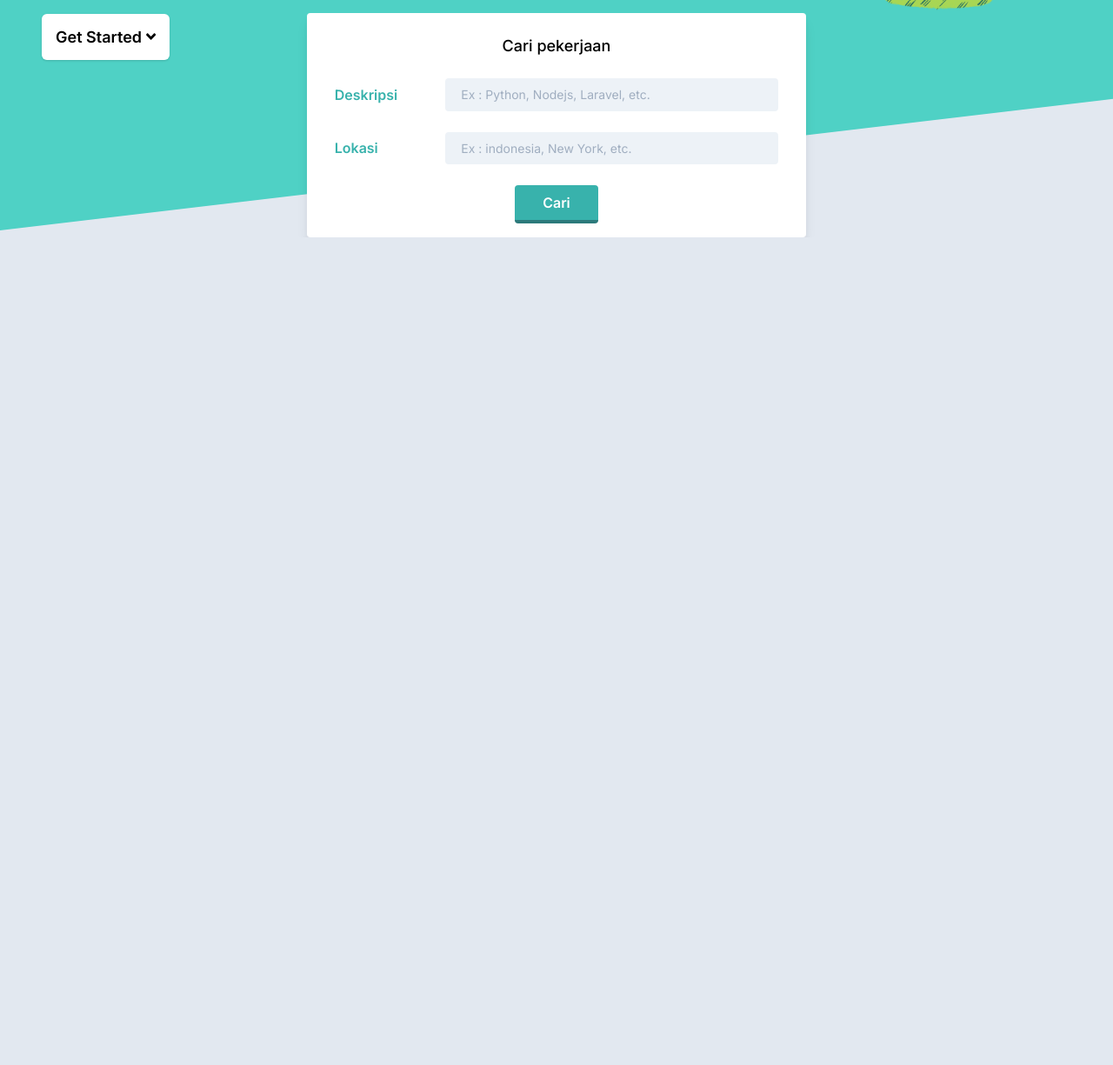
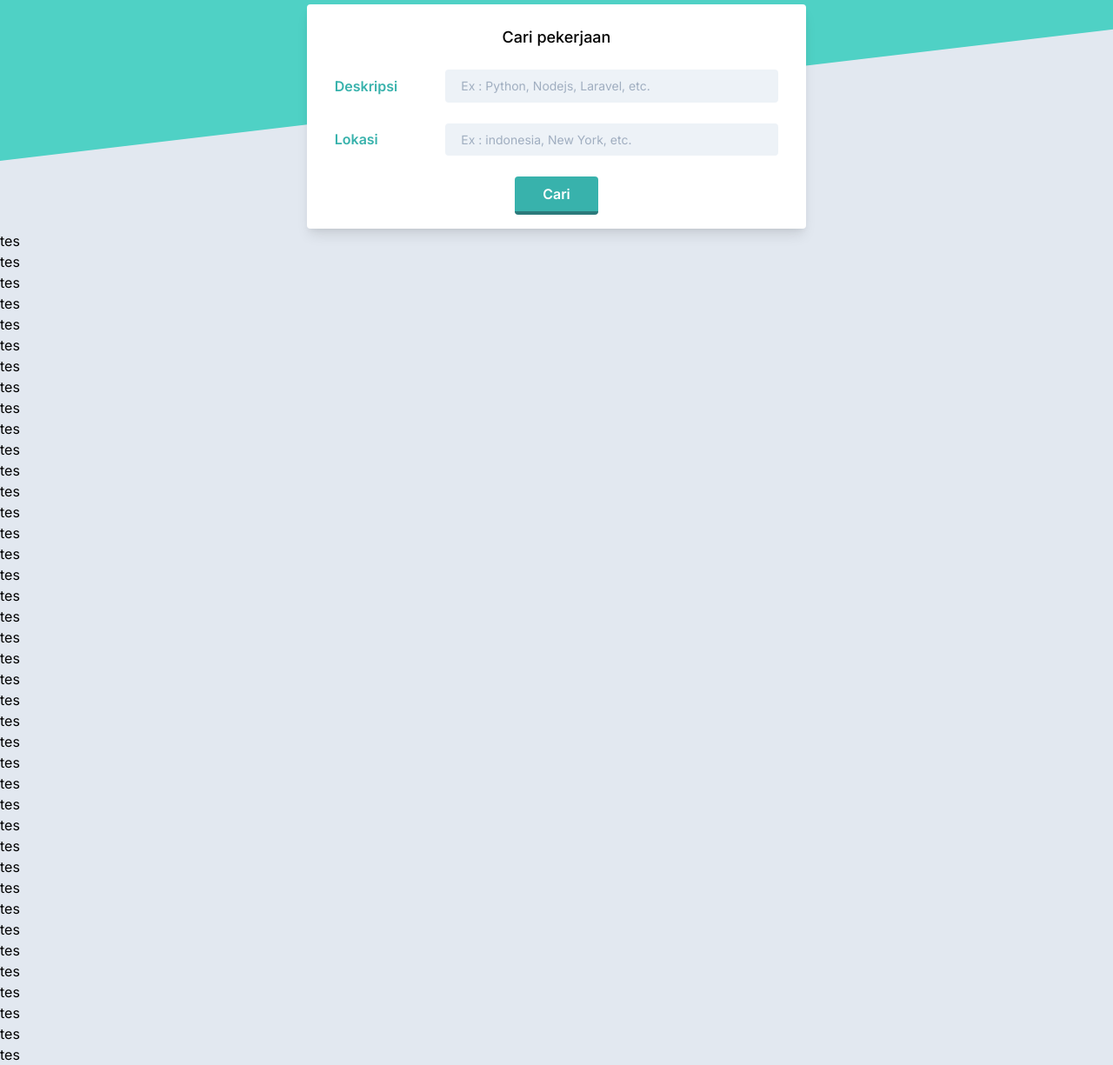
Before and after one commit to afandilham/github-job-listing, a website built with webpack: page src/index.html in a window 1280 px wide. Shown: the part 537-1762 px from the top of the page at 87% size. Before the commit the page ends 810 px from the top, so only its background shows below. Built offline with nearby package versions, Linux system fonts and the light colour scheme; files whose address does not match are found by name.

Commit message:
Fixed some bugs

```diff
--- a/src/index.html
+++ b/src/index.html
@@ -8,10 +8,9 @@
 </head>
 <body class="bg-gray-300">
   <nav-bar></nav-bar>
-  <div id="header" class="relative">
   <hero-section></hero-section>
-    <div id="search" class="absolute text-center left-0 right-0 bottom-0 flex justify-center -mb-32 md:-mb-2 mx-4">
-      <div class="max-w-auto rounded overflow-hidden shadow-lg bg-white px-8">
+  <div id="search" class="absolute text-center left-0 right-0 bottom-0 flex justify-center mx-4">
+    <div class="max-w-auto rounded overflow-hidden shadow-lg bg-white px-8 -mb-48 mt-32 md:mb-0 md:mt-32">
       <h2 class="text-lg text-w-base text-center my-6">Cari pekerjaan</h2>
       <div class="md:flex md:items-center justify-start mb-6">
         <div class="md:w-1/3">
@@ -38,6 +37,48 @@
       </button>
     </div>
   </div>
-  </div>
+
+  <ul>
+    <li>tes</li>
+    <li>tes</li>
+    <li>tes</li>
+    <li>tes</li>
+    <li>tes</li>
+    <li>tes</li>
+    <li>tes</li>
+    <li>tes</li>
+    <li>tes</li>
+    <li>tes</li>
+    <li>tes</li>
+    <li>tes</li>
+    <li>tes</li>
+    <li>tes</li>
+    <li>tes</li>
+    <li>tes</li>
+    <li>tes</li>
+    <li>tes</li>
+    <li>tes</li>
+    <li>tes</li>
+    <li>tes</li>
+    <li>tes</li>
+    <li>tes</li>
+    <li>tes</li>
+    <li>tes</li>
+    <li>tes</li>
+    <li>tes</li>
+    <li>tes</li>
+    <li>tes</li>
+    <li>tes</li>
+    <li>tes</li>
+    <li>tes</li>
+    <li>tes</li>
+    <li>tes</li>
+    <li>tes</li>
+    <li>tes</li>
+    <li>tes</li>
+    <li>tes</li>
+    <li>tes</li>
+    <li>tes</li>
+  </ul>
 </body>
 </html>
--- a/src/js/components/Header.js
+++ b/src/js/components/Header.js
@@ -25,7 +25,7 @@ class Header extends HTMLElement {
 
         .header-image .hero-image
       </style>
-      <div class="bg-teal-400 header-webclip flex justify-start items-start md:items-center">
+      <div class="bg-teal-400 header-webclip flex justify-start items-start md:items-center relative -mt-0 mb-10 md:-mt-20 md:mb-20">
         <div class="w-4/5 mx-12 mt-12 lg:mt-0 md:mt-8 sm:mt-12">
           <h1 class="text-3xl md:text-3xl lg:text-4xl xl:text-5xl text-w-bold">Github Job Listing</h1>
           <p class="w-full sm:w-4/5 md:w-2/3 lg:w-2/3 xl:lg:w-1/3 text-base xl:text-lg lg:text-lg md:text-base text-w-regular mt-2 mb-8">Aplikasi ini digunakan untuk mencari lowongan pekerjaan yang terdapat pada Github Jobs. Untuk menggunakannya, cukup dengan mengisi deskripsi pekerjaan serta lokasi di kolom form.</p>
--- a/src/js/components/Navbar.js
+++ b/src/js/components/Navbar.js
@@ -11,7 +11,7 @@ class Navbar extends HTMLElement {
 
   render() {
     this.innerHTML = `
-    <nav class="flex items-center justify-between flex-wrap bg-gray-900 p-6">
+    <nav class="flex items-center justify-between flex-wrap bg-gray-900 p-6 sticky top-0 z-10">
       <div class="flex items-center  text-white mr-6 ml-8">
         <i class="fab fa-github fa-2x"></i>
       </div>
```
Also changed, not shown: dist/index.html, dist/js/index.bundle.js. Lines whose indentation alone changed are shown as unchanged.
